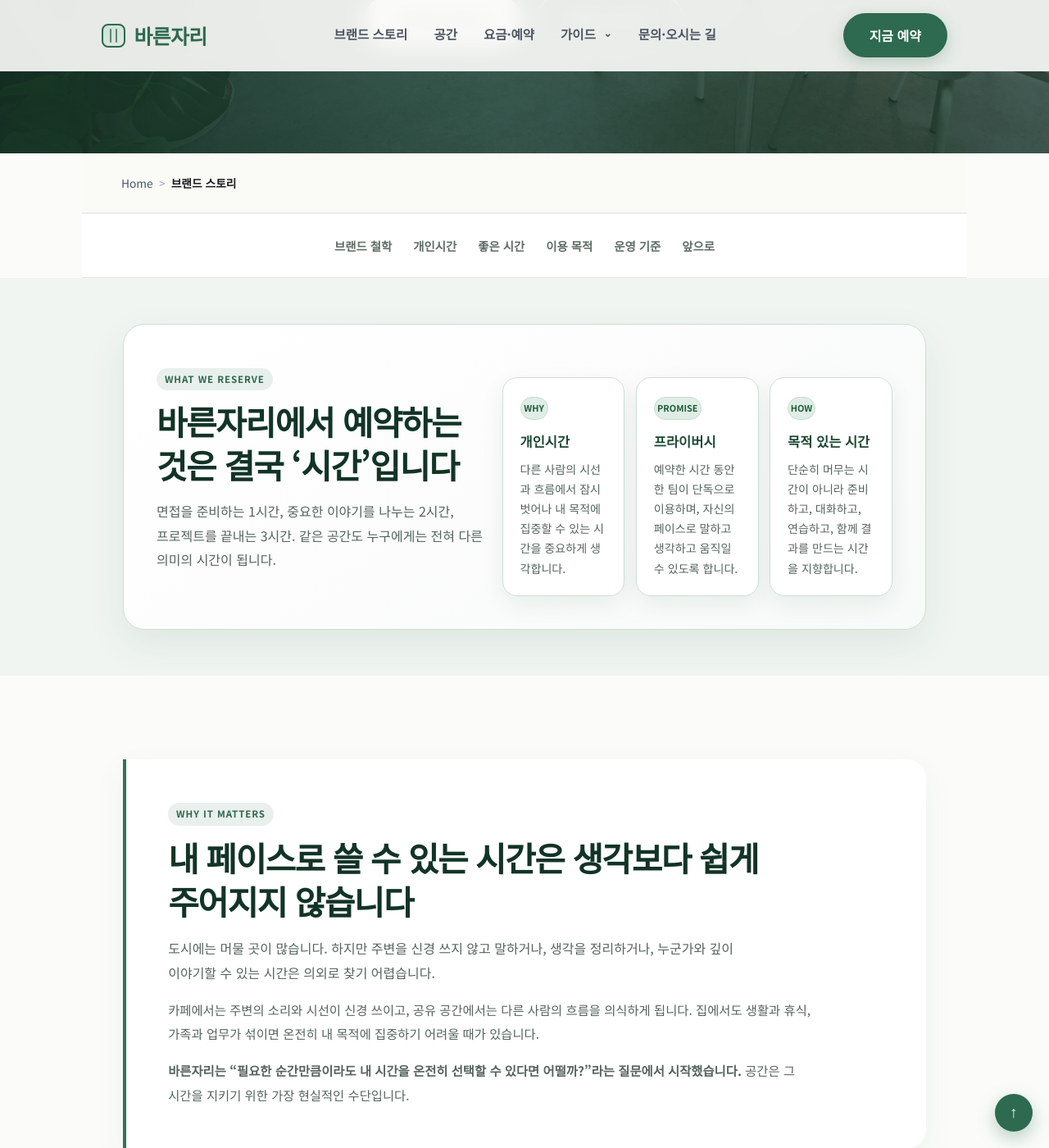
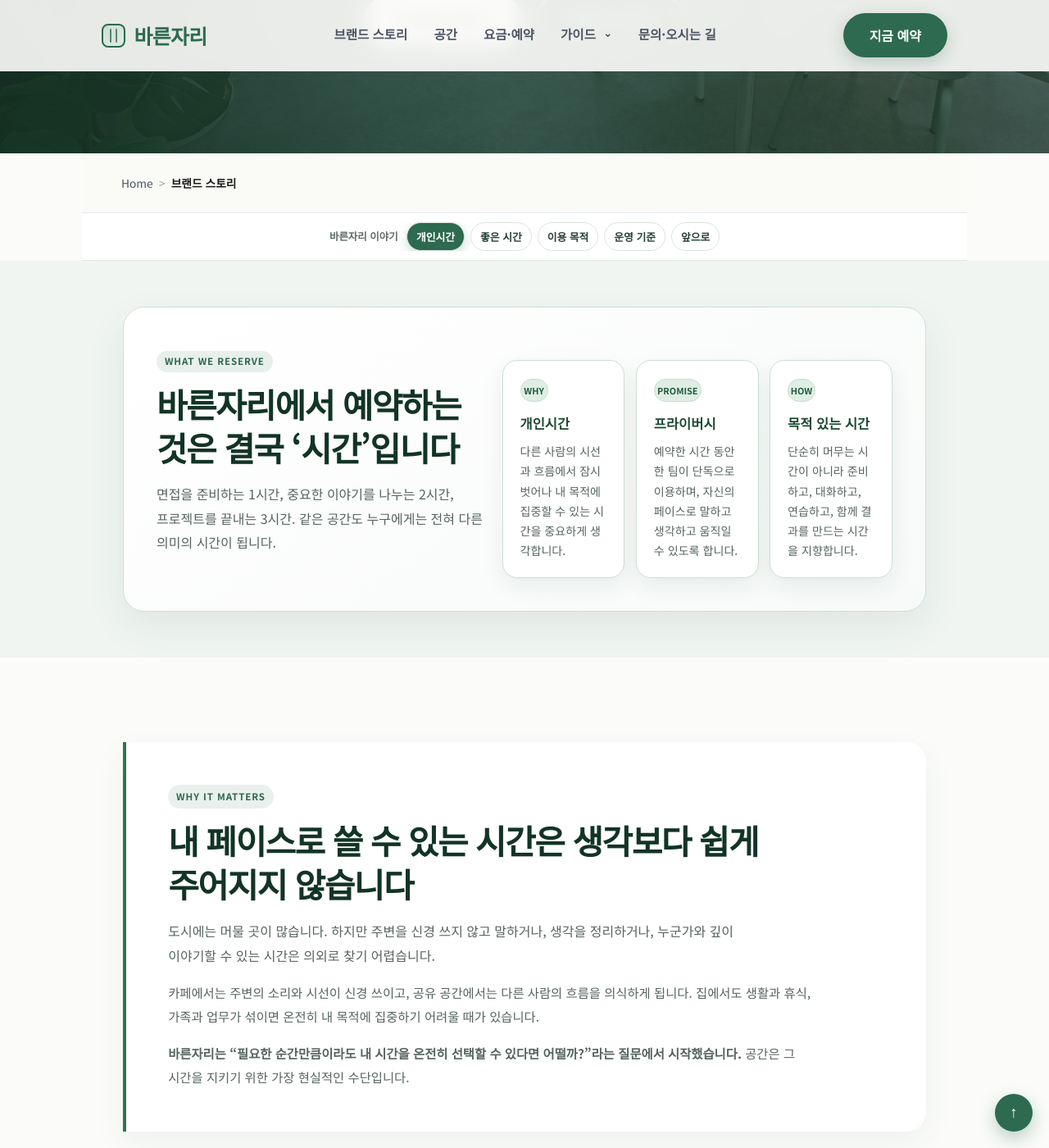
Before and after one commit to bareunspace/blog, a Jekyll site: the page built from about.html, in a window 1280 px wide and 1400 px high, scrolled down 736 px. Shown: the whole window at 82% size. Built offline with Jekyll 4.4.1, drawn with Linux system fonts in a browser that asks for light colours.

Commit message:
Match about sticky navigation to blog guide TOC

```diff
--- a/about.html
+++ b/about.html
@@ -80,65 +80,12 @@
     font-size: .9rem;
     font-weight: 800;
   }
-  .about-sticky-nav {
-    position: sticky;
-    top: 0;
-    z-index: 50;
-    background: rgba(255, 255, 255, .96);
-    border-top: 1px solid #edf1ee;
-    border-bottom: 1px solid #dfe8e2;
-    backdrop-filter: blur(12px);
-    -webkit-backdrop-filter: blur(12px);
-  }
-  .about-sticky-nav__inner {
-    max-width: 1120px;
-    margin: 0 auto;
-    padding: 0 24px;
-    display: flex;
-    align-items: center;
-    gap: 26px;
-    overflow-x: auto;
-    white-space: nowrap;
-    scrollbar-width: none;
-    -webkit-overflow-scrolling: touch;
-  }
-  .about-sticky-nav__inner::-webkit-scrollbar {
-    display: none;
-  }
-  .about-sticky-nav a {
-    flex: 0 0 auto;
-    display: block;
-    padding: 14px 0 12px;
-    color: #5f6d65;
-    font-size: .9rem;
-    font-weight: 750;
-    line-height: 1.2;
-    text-decoration: none;
-    border-bottom: 2px solid transparent;
-    transition: color .18s ease, border-color .18s ease;
-  }
-  .about-sticky-nav a:hover,
-  .about-sticky-nav a:focus-visible {
-    color: #173d29;
-    border-bottom-color: #285d43;
-  }
-  .about-sticky-nav a:focus-visible {
-    outline: none;
-  }
   main.about-page section[id] {
-    scroll-margin-top: 72px;
+    scroll-margin-top: 132px;
   }
   @media (max-width: 768px) {
-    .about-sticky-nav__inner {
-      padding: 0 16px;
-      gap: 22px;
-    }
-    .about-sticky-nav a {
-      padding: 13px 0 11px;
-      font-size: .84rem;
-    }
     main.about-page section[id] {
-      scroll-margin-top: 64px;
+      scroll-margin-top: 122px;
     }
   }
 </style>
@@ -162,9 +109,9 @@
   </section>
   {% include breadcrumb.html %}
 
-  <nav class="about-sticky-nav" aria-label="바른자리 소개 페이지 메뉴">
-    <div class="about-sticky-nav__inner">
-      <a href="#home">브랜드 철학</a>
+  <nav class="guide-toc" aria-label="바른자리 소개 페이지 목차">
+    <div class="guide-toc-inner">
+      <span class="guide-toc-label">바른자리 이야기</span>
       <a href="#about-story">개인시간</a>
       <a href="#good-time">좋은 시간</a>
       <a href="#use-cases">이용 목적</a>
```
